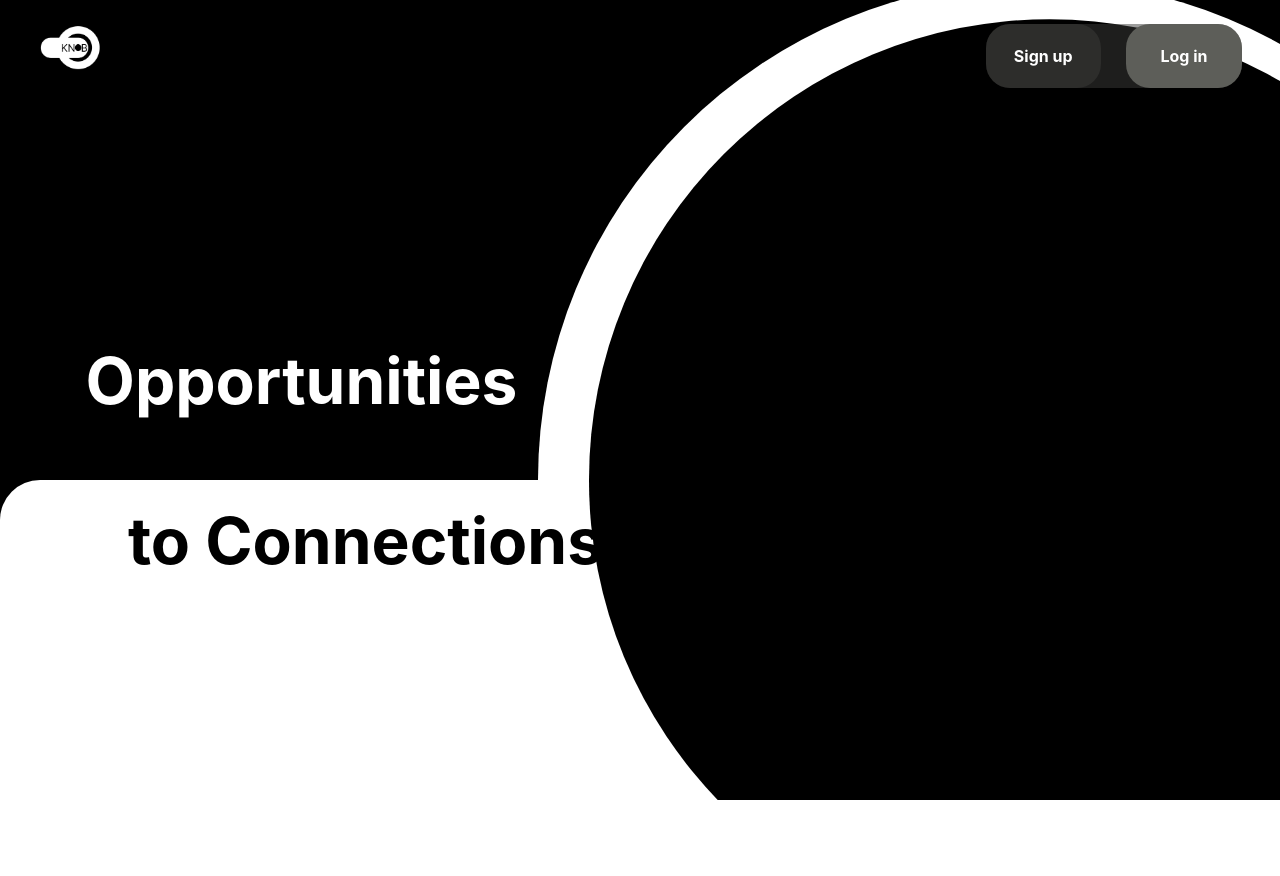
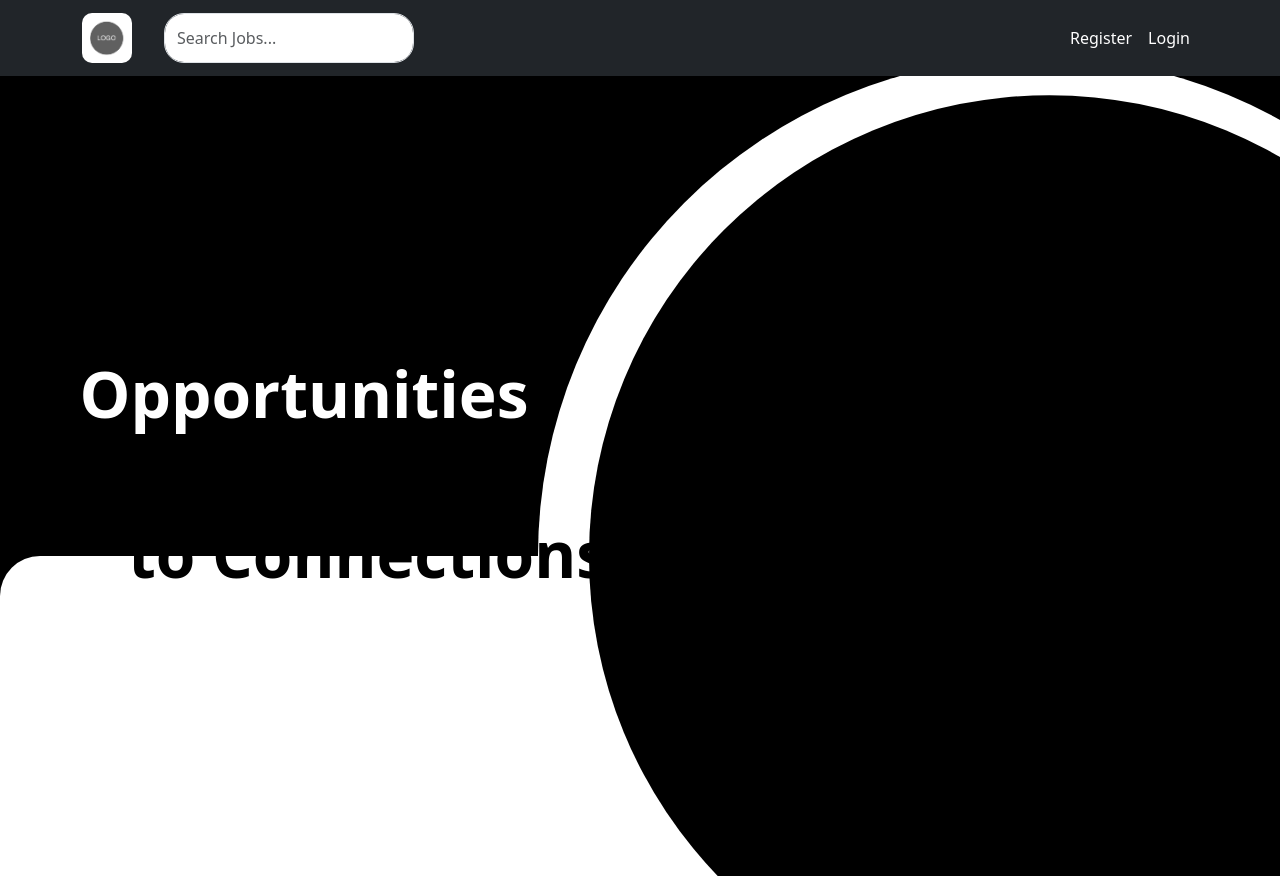
Before and after one commit to TJordahl90/Capstone-Web-Crawler, a React (Vite) app in the folder frontend/: page / in a window 1280 px wide. Before the commit the page ends 800 px from the top, so only its background shows below. Built offline with nearby package versions, Linux system fonts and the light colour scheme.

Commit message:
started working on navbar component

```diff
--- a/frontend/src/App.jsx
+++ b/frontend/src/App.jsx
@@ -6,8 +6,7 @@ import LandingPage from './components/LandingPage';
 import Register from './components/Register';
 import Login from  './components/Login';
 import AccountHome from './components/AccountHome';
-
-//import 'bootstrap/dist/css/bootstrap.min.css';  // imports bootstrap styles
+import 'bootstrap/dist/css/bootstrap.min.css';  // imports bootstrap styles
 
 
 function App() {
--- a/frontend/src/components/LandingPage.css
+++ b/frontend/src/components/LandingPage.css
@@ -14,7 +14,7 @@
   }
 
   /* 🔹 Navbar (Top Menu) */
-  .navbar {
+  /* .navbar {
     position: absolute;
     top: 3vh;
     right: 3vw;
@@ -23,10 +23,10 @@
     display: flex;
     justify-content: space-between;
     align-items: center;
-    background: rgba(61, 61, 59, 0.5); /* #3d3d3b with 50% opacity */
+    background: rgba(61, 61, 59, 0.5);
     border-radius: 24px;
     z-index: 20;
-  }
+  } */
 
   /* 🔹 Sign Up & Log In Buttons */
   .btn {
--- a/frontend/src/components/LandingPage.jsx
+++ b/frontend/src/components/LandingPage.jsx
@@ -6,15 +6,15 @@ const LandingPage = () => {
   return (
     <div className="landing-container">
       {/* Navigation Bar */}
-      <nav className="navbar">
+      {/* <nav className="navbar">
         <button className="btn signup">Sign up</button>
         <button className="btn login">Log in</button>
-      </nav>
+      </nav> */}
 
       {/* Logo */}
-      <div className="logo-container">
+      {/* <div className="logo-container">
         <img src={knobLogo} alt="Knob Logo" className="logo" />
-      </div>
+      </div> */}
 
       {/* Hero Section (Positioned Text) */}
       <h2 className="opportunity-text">
--- a/frontend/src/components/Navbar.jsx
+++ b/frontend/src/components/Navbar.jsx
@@ -1,7 +1,33 @@
+import { Container, Form, Nav, Navbar as NavBar } from "react-bootstrap";
+
 const Navbar = () => {
+  return (
+    <NavBar expand="lg" className="bg-dark px-3">
+      <Container>
+        <Nav className="me-auto d-flex align-items-center">
+          <NavBar.Brand href="/" className="d-flex align-items-center">
+            <img
+              src="src/assets/logo.png"
+              alt="Site Logo"
+              style={{ width: "50px", height: "50px", borderRadius: "10px" , objectFit: "cover" }}
+            />
+          </NavBar.Brand>
+          <Form className="d-flex ms-3">
+            <Form.Control
+              type="text"
+              placeholder="Search Jobs..."
+              className="me-2"
+              style={{ width: "250px", height: "50px", borderRadius: "20px" }}
+            />
+          </Form>
+        </Nav>
 
-  return (
-    <></>
+        <Nav className="ms-auto">
+          <Nav.Link href="/register" className="text-white">Register</Nav.Link>
+          <Nav.Link href="/login" className="text-white">Login</Nav.Link>
+        </Nav>
+      </Container>
+    </NavBar>
   );
 }
 
--- a/frontend/src/main.jsx
+++ b/frontend/src/main.jsx
@@ -1,7 +1,7 @@
 import { StrictMode } from 'react'
 import { createRoot } from 'react-dom/client'
 import { BrowserRouter } from "react-router-dom"
-import './index.css'
+//import './index.css'
 import App from './App.jsx'
 
 createRoot(document.getElementById('root')).render(
```
Also changed, not shown: frontend/src/assets/logo.png (added).
